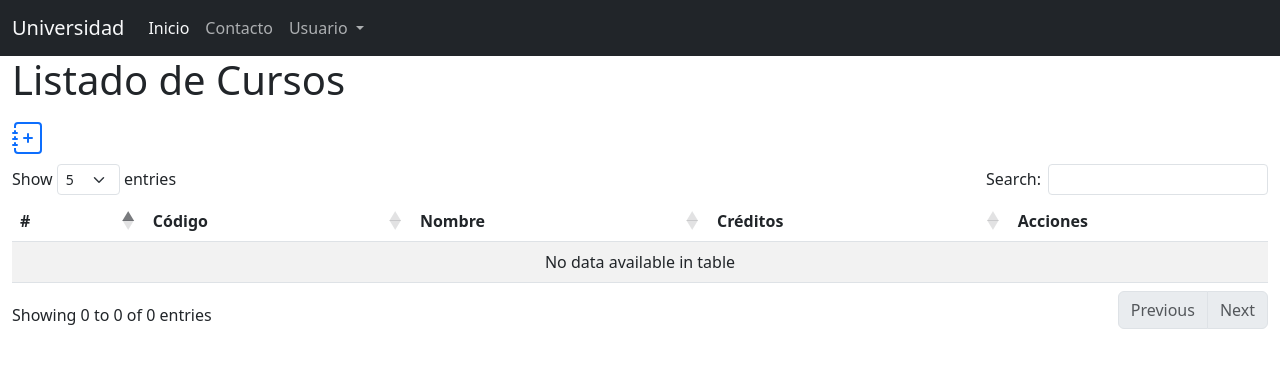
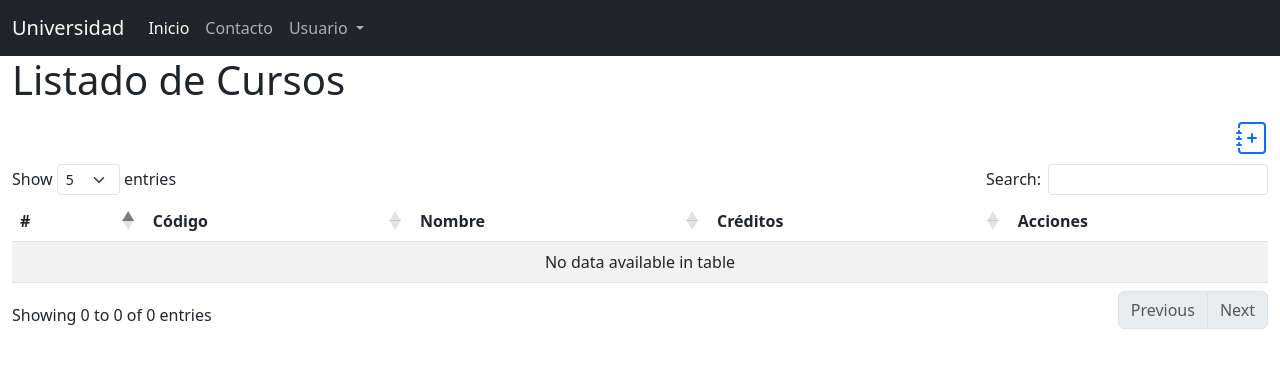
Before and after one commit to miguel-jaeger/gestion-curso, a Django app: template universidad/Aplicaciones/Academico/templates/gestionCurso.html in a window 1280 px wide. Shown: the top 368 px of the page. Run offline with Django 4.2, Linux system fonts and the light colour scheme; the template is opened without the code that fills it, so the values that code supplies are empty; some libraries are stand-ins or nearby versions.

Commit message:
[FIX] float icon to add curso

```diff
--- a/universidad/Aplicaciones/Academico/static/css/style.css
+++ b/universidad/Aplicaciones/Academico/static/css/style.css
@@ -27,6 +27,10 @@
     margin: 10px 0 10px 0;
 }
 
+.addCurso svg{
+    float: right;
+}
+
 svg{
     height: 32px;
     width: 32px;
```
